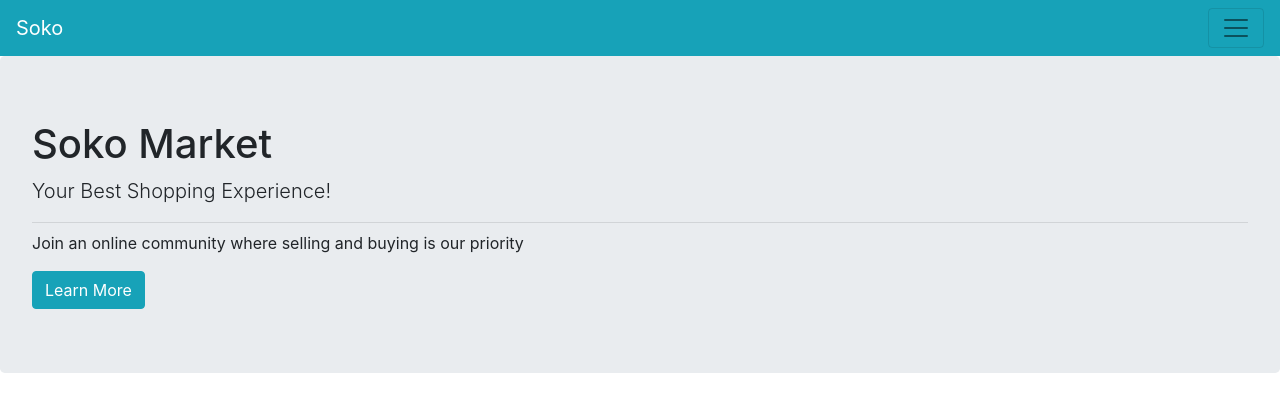
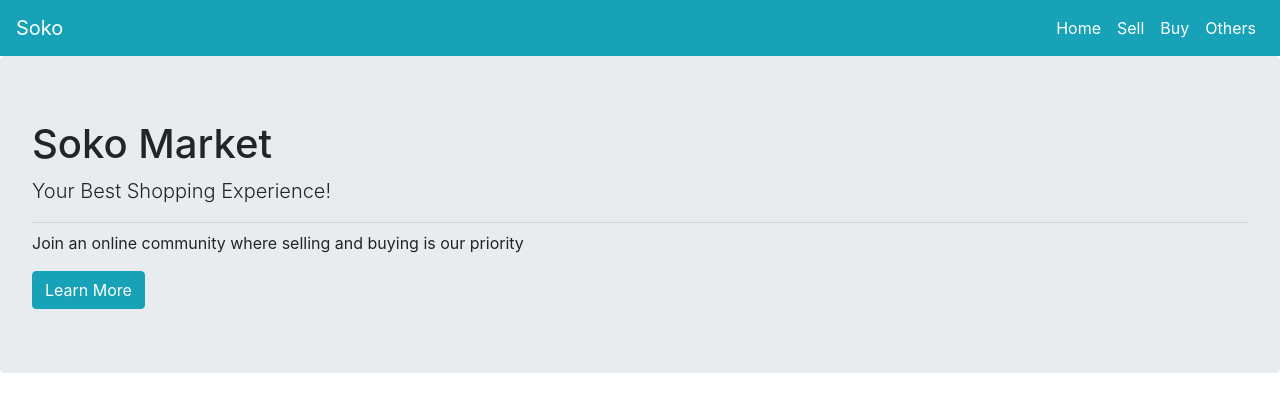
Before and after one commit to modcomlearning/Project, a Flask app: page /home in a window 1280 px wide. Shown: the top 412 px of the page. Run offline with Flask 2, Linux system fonts and the light colour scheme.

Commit message:
Third Commit

```diff
--- a/templates/home.html
+++ b/templates/home.html
@@ -14,11 +14,32 @@
 <!--https://github.com/modcomlearning/Project -->
 <!--background colors   -->
 <!--    danger, success, info, primary, secondary, warning, light, dark, white-->
-  <nav class="navbar bg-info  navbar-light">
+  <nav class="navbar bg-info  navbar-light navbar-expand-lg">
       <a class="navbar-brand text-white" href="">Soko</a>
       <button class="navbar-toggler" type="button" data-toggle="collapse" data-target="#navbarNav" aria-controls="navbarNav" aria-expanded="false" aria-label="Toggle navigation">
         <span class="navbar-toggler-icon"></span>
       </button>
+
+      <div class="collapse navbar-collapse" id="navbarNav">
+          <ul class="navbar-nav ml-auto">
+              <li class="nav-item">
+                  <a href="" class="nav-link text-white">Home</a>
+              </li>
+
+               <li class="nav-item">
+                  <a href="" class="nav-link text-white">Sell</a>
+              </li>
+
+               <li class="nav-item">
+                  <a href="" class="nav-link text-white">Buy</a>
+              </li>
+
+               <li class="nav-item">
+                  <a href="" class="nav-link text-white">Others</a>
+              </li>
+
+          </ul>
+      </div>
   </nav>
 
 
```
